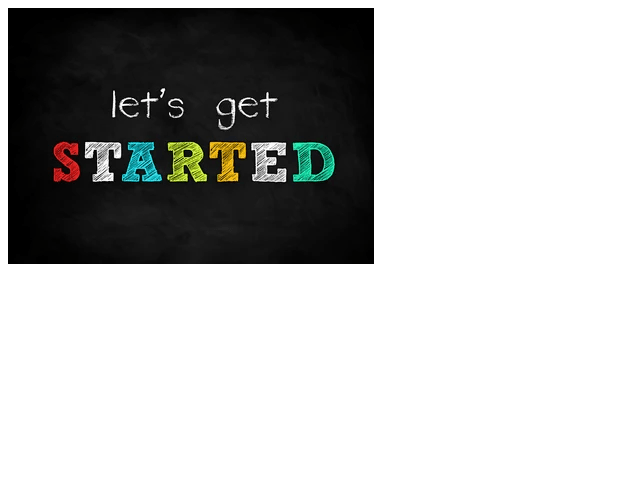
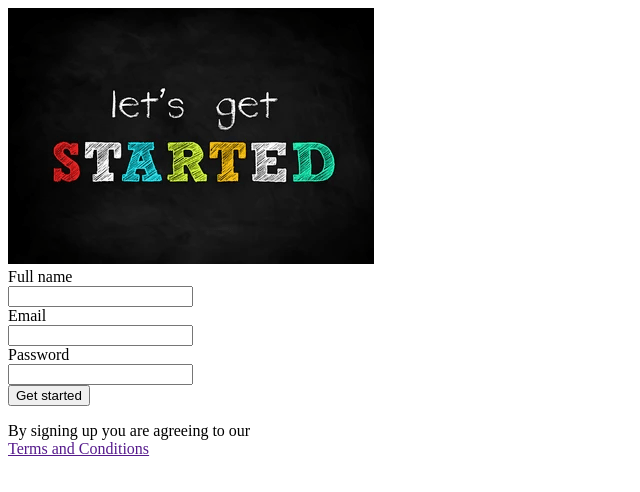
Before and after one commit to AElozinoLopez/get-started-form-assignment, a plain HTML site: page index.html in a window 1280 px wide. Shown: the whole page, without its empty margins (0-640 px from the left). Drawn offline with Linux system fonts and the light colour scheme.

Commit message:
added all the html markups for the form.

```diff
--- a/index.html
+++ b/index.html
@@ -17,6 +17,31 @@
             <div class="get-started-image">
                 <img src="images/lets-get-started-2.png" alt="Get Started Image">
             </div>
+            <!-- Get-started-form begins here -->
+            <div class="form">
+                <form action="mailto:asaijeelozinolopez@gmail.com" method="post">
+                    <div class="input">
+                        <label for="name">Full name</label> <br>
+                        <input type="text">
+                    </div>
+                    <div class="input">
+                        <label for="email">Email</label> <br>
+                        <input type="email">
+                    </div>
+                    <div class="input">
+                        <label for="password">Password</label> <br>
+                        <input type="password">
+                    </div>
+                    <div class="button">
+                        <button>Get started</button>
+                    </div>
+                </form>
+                <!-- Get-started-form ends here -->
+            </div>
+            <div class="footer">
+                <p>By signing up you are agreeing to our <br>
+                <span><a href="">Terms and Conditions</a></span> </p>
+            </div>
         </div>
 
 
```
